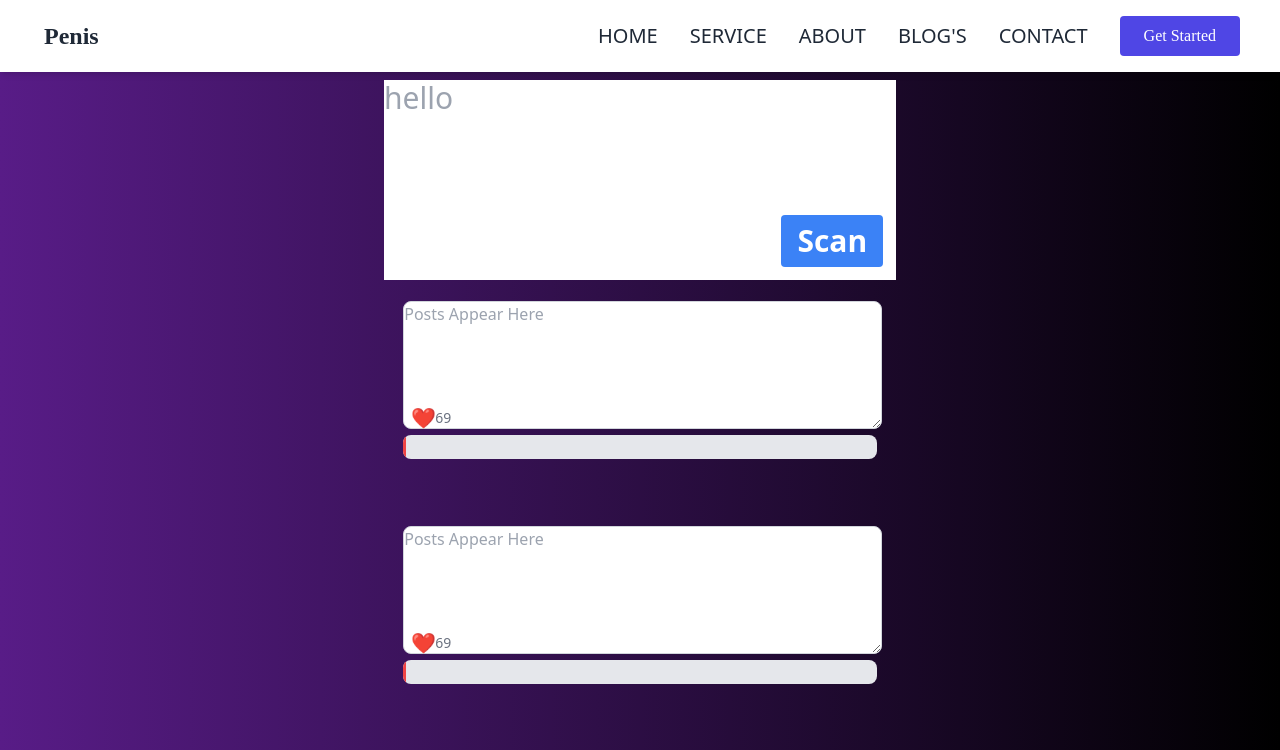
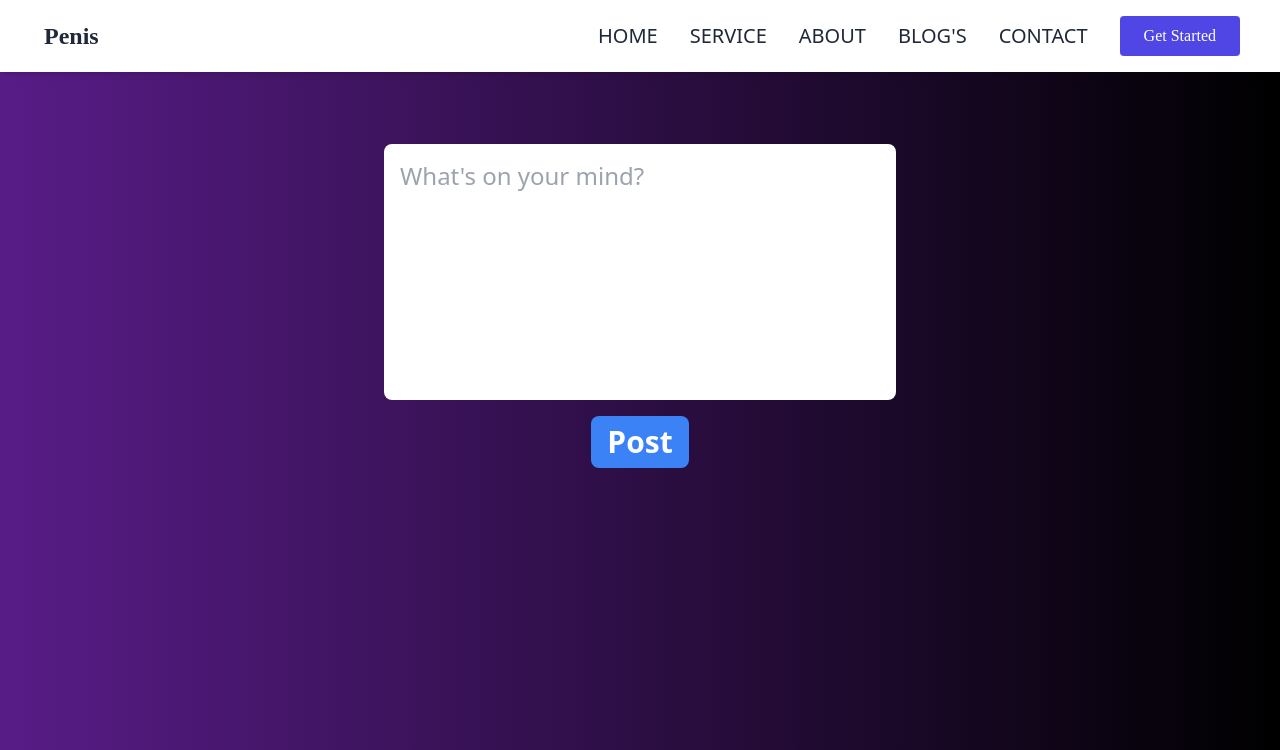
Before and after one commit to UmayerK/Winhacks2024, a React (Create React App) app in the folder win/: page / in a window 1280 px wide. Shown: the top 750 px of the page. Built offline with nearby package versions, Linux system fonts and the light colour scheme.

Commit message:
add post history and delete function

```diff
--- a/win/src/App.js
+++ b/win/src/App.js
@@ -4,8 +4,10 @@ import Posts from './Posts';
 import './styles.css';
 import Button from './Button';
 import Nav from './Nav.js'
+import { useState } from 'react';
 
 function App() {
+  const [posts, setPosts] = useState([]);
   return (
     <div className="bg-gradient-to-r from-purple-900 to-black min-h-screen flex flex-col">
       {/* Nav component rendered outside the gradient container */}
@@ -15,11 +17,8 @@ function App() {
       <div className="flex-1 text-white text-center">
         {/* Content */}
         <section className="flex flex-col items-center justify-center h-full">
-          <Form />
-          <Posts />
-          <Posts />
-          <Posts />
-          <Posts />
+          <Form setPosts={setPosts}/>
+          <Posts posts={posts} setPosts={setPosts}/>
         </section>
       </div>
     </div>
--- a/win/src/Posts.js
+++ b/win/src/Posts.js
@@ -1,53 +1,53 @@
-import React, { useState } from "react";
-
-function Posts() {
-  const [posts, setPosts] = useState([
-    {
-      id: 1,
-      text: "F",
-      scamLikelihood: .5,
-      likes: 10,
-    }
-  ]);
-
-  const handleLikeClick = (postId) => {
-    setPosts(prevPosts =>
-      prevPosts.map(post =>
-        post.id === postId ? { ...post, liked: !post.liked } : post
+function Posts({ posts, setPosts }) {
+  const handleLikeClick = (index) => {
+    setPosts((prevPosts) =>
+      prevPosts.map((post, i) =>
+        i === index ? { ...post, liked: !post.liked } : post
       )
     );
   };
 
+  return (
+    <div className="w-[512px] translate-y-[500px] mt-[4%] ">
+      {posts.map((post, index) => (
+        <div key={index} className="rounded-lg bg-white shadow-md p-4 mb-4">
+          <div className="w-[101%] text-black text-lg rounded-lg text-left">
+            {post.text}
+          </div>
 
-  return (
-    <div className="max-w-lg relative transform translate-y-[250px] mt-[4%] ">
-      {posts.map(post => (
-        <div key={post.id}>
-          <textarea
-            placeholder="Posts Appear Here"
-            className="w-[101%] h-32 border border-gray-300 rounded-lg" // Added pl-8 for padding-left
-            readOnly // Make the textarea read-only
-          />
-          {/* Heart icon */}
-          <span
-            className={`absolute left-2 top-2/4 transform  text-xl mt-4 ${
-              post.liked ? "text-red-500" : "text-gray-500"
-            } cursor-pointer`}
-            onClick={() => handleLikeClick(post.id)}
-          >
-            ❤️
-          </span>
-          {/* Number next to heart */}
-          <span className="absolute left-7 top-2/4 transform  text-sm text-gray-500 mt-5 ml-1 ">
-            69
-          </span>
-          {/* Scam likelihood bar */}
-          <div className="mb-2 mb-4 w-[37vw]  ">
-            <div className="w-full h-6 bg-gray-200 rounded-lg overflow-hidden ">
-              <div
-                className="h-full bg-red-500 w-[100%]"
-                style={{ width: `${post.scamLikelihood}%` }}
-              ></div>
+          <div className="mt-2 flex items-center">
+            <div
+              className={"text-xl cursor-pointer"}
+              onClick={() => handleLikeClick(index)}
+            >
+              {post.liked ? "❤️" : "🤍"}
+            </div>
+            <div className="flex-grow mx-3 mt-1">
+              <div className="h-6 bg-gray-200 rounded-lg overflow-hidden text-md flex">
+                <div
+                  className="h-full bg-red-500 text-white items-center text-right pr-2"
+                  style={{ width: `${post.rating}%` }}
+                >
+                  {post.rating >= 50
+                    ? post.rating.toFixed(2) + "% chance of scam!"
+                    : ""}
+                </div>
+                <div className="text-black flex-grow text-left pl-2">
+                  {post.rating < 50
+                    ? post.rating.toFixed(2) + "% chance of scam"
+                    : ""}
+                </div>
+              </div>
+            </div>
+            <div
+              className="text-xl cursor-pointer"
+              onClick={() => {
+                setPosts((prevPosts) => {
+                  return prevPosts.filter((post, i) => i !== index);
+                });
+              }}
+            >
+              {"🗑️"}
             </div>
           </div>
         </div>
--- a/win/src/Textbox.js
+++ b/win/src/Textbox.js
@@ -1,26 +1,12 @@
 import React, { useState } from 'react';
 import getRating from './api';
 
-function TextBox() {
+function TextBox({setPosts}) {
   const [inputText, setInputText] = useState(""); // State to store input text
 
   const handleSubmit = () => {
-    alert('You entered: ' + inputText);
-    return;
-    getRating(inputText); // Call the getRating function from the API file (api.js)
-  };
-
-  const handleChange = (event) => {
-    // Update the input text state
-    setInputText(event.target.value);
-  };
-
-  const handleKeyPress = (event) => {
-    // Check if the pressed key is "Enter"
-    if (event.key === 'Enter') {
-      // Call the handleSubmit function if "Enter" is pressed
-      handleSubmit();
-    }
+    if (inputText === "") return; // Don't submit if the input is empty
+    getRating(inputText, setPosts); // Call the getRating function from the API file (api.js)
   };
 
   return (
@@ -29,17 +15,18 @@ function TextBox() {
         <textarea
           id="textbox"
           name="textbox"
-          className="text-black w-[40%] h-[25vh] text-md font-normal resize-none mt-[5%]"
-          onChange={handleChange} // Call handleChange function when the input value changes
-          onKeyPress={handleKeyPress} // Call handleKeyPress function when a key is pressed
-          placeholder="hello" // Set the default text to "hello"
+          className="text-black w-[512px] h-[256px] text-2xl font-normal resize-none mt-32 rounded-lg p-4"
+          onChange={(event) => {setInputText(event.target.value)}} // Call handleChange function when the input value changes
+          onKeyDown={(event) => {event.key === 'Enter' && event.ctrlKey && handleSubmit()}}
+          placeholder="What's on your mind?" // Set the default text to "hello"
+          maxLength={128}
         />
 
         <button
-          className="absolute bottom-0 right-0 bg-blue-500 hover:bg-blue-400 text-white font-bold py-2 px-4  border-blue-700 hover:border-blue-500 rounded mb-[1%] mr-[31%]"
-          onClick={handleSubmit} // Call handleSubmit function when the button is clicked
+          className="bg-blue-500 hover:bg-blue-400 text-white font-bold py-2 px-4 mt-4 border-blue-700 hover:border-blue-500 rounded-lg"
+          onClick={(event) => {event.preventDefault(); handleSubmit()}} // Call handleSubmit function when the button is clicked
         >
-          Scan
+          Post
         </button>
       </form>
     </div>
--- a/win/src/api.js
+++ b/win/src/api.js
@@ -1,4 +1,4 @@
-const getRating = (postStr) => {
+const getRating = (postStr, setPosts) => {
   // Make the POST request
   fetch('http://127.0.0.1:8000/analyze',
   {
@@ -17,9 +17,16 @@ const getRating = (postStr) => {
       }
     })
   .then((data) => {
-    /* THIS IS WHERE YOU RENDER THE RESPONSE DATA */
-    const responseDataString = JSON.stringify(data);
-    alert(responseDataString);
+    setPosts(prevPosts => {
+      return [
+        ...prevPosts,
+        {
+          text: postStr,
+          rating: data.rating * 100,
+          liked: false,
+        }
+      ];
+    })
   })
   .catch((error) => {
     // Log any errors
```
